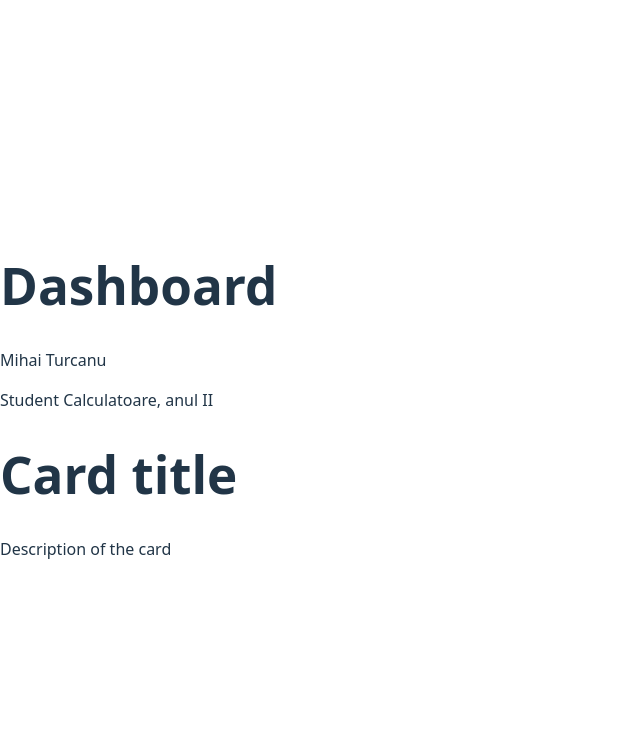
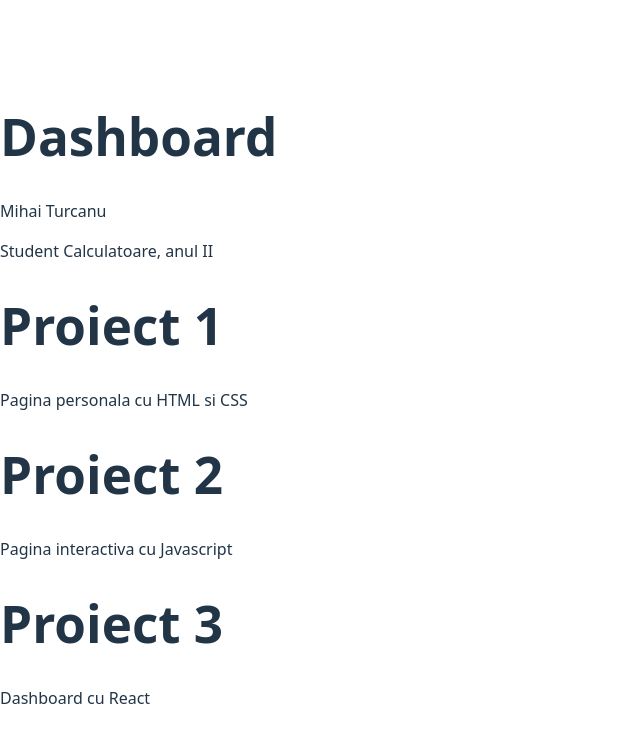
Before and after one commit to mihaiturcanu/lab_pw, a React (Vite) app: page / in a window 1280 px wide. Shown: the top 742 px of the page, without its empty margins (0-640 px from the left). Built offline with nearby package versions, Linux system fonts and the light colour scheme.

Commit message:
feat: custom Card with props

```diff
--- a/src/App.jsx
+++ b/src/App.jsx
@@ -6,7 +6,9 @@
     <h1>Dashboard</h1>
     <p>Mihai Turcanu </p>
     <p>Student Calculatoare, anul II</p>
-    <Card/>
+    <Card title="Proiect 1" description="Pagina personala cu HTML si CSS" />
+    <Card title="Proiect 2" description="Pagina interactiva cu Javascript" />
+    <Card title="Proiect 3" description="Dashboard cu React" />
     </div>
     );
   }
--- a/src/Card.jsx
+++ b/src/Card.jsx
@@ -1,8 +1,8 @@
-function Card(){
+function Card(props){
     return(
         <div>
-            <h1>Card title</h1>
-            <p>Description of the card</p>
+            <h1>{props.title}</h1>
+            <p>{props.description}</p>
         </div>
     );
 }
```
